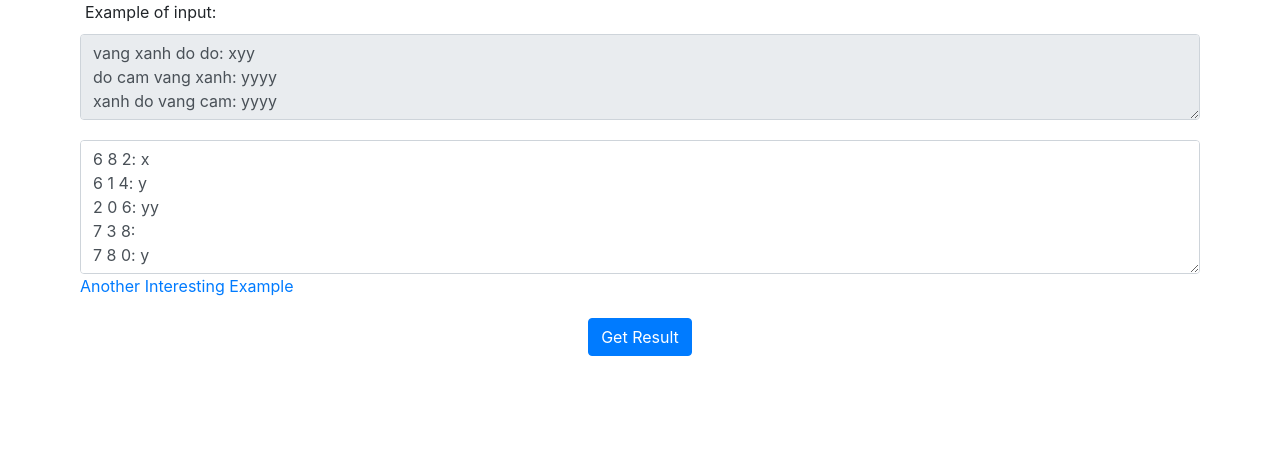
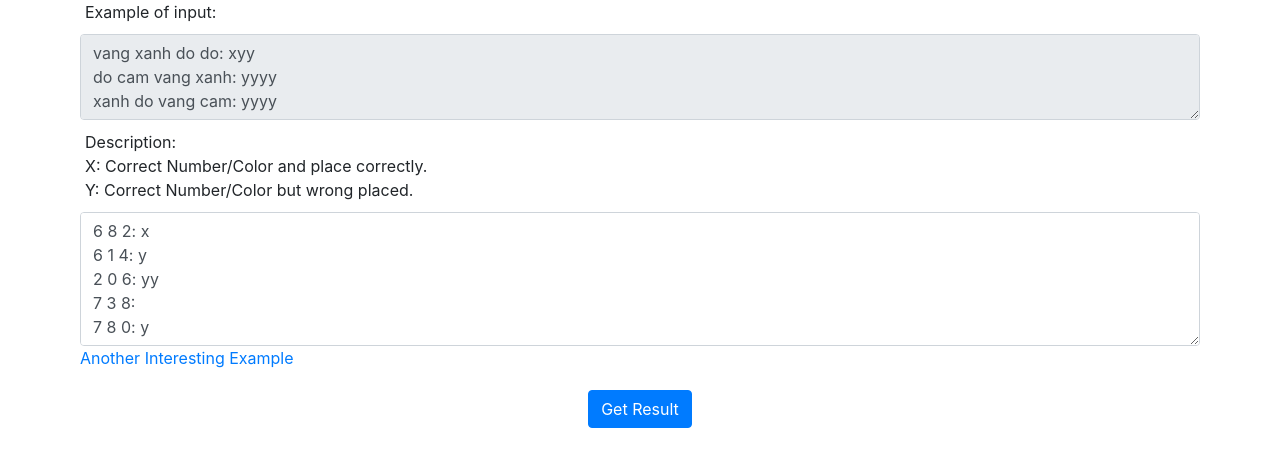
Before and after one commit to buihongduc132/combination-puzzle, a website: page index.html in a window 1280 px wide. Drawn offline with nearby package versions, Linux system fonts and the light colour scheme.

Commit message:
update description

```diff
--- a/index.html
+++ b/index.html
@@ -157,6 +157,13 @@ xanh do vang cam: yyyy
 </textarea>
       </div>
     </div>
+    <div class="row">
+      <div class="col-sm">
+        Description:
+        <br>X: Correct Number/Color and place correctly.
+        <br>Y: Correct Number/Color but wrong placed.
+      </div>
+    </div>
     <div class="row" style="padding: 10px">
       <div class="input-group">
         <textarea id="userManualInputs" class="form-control" rows="5" aria-label="With textarea">
```
